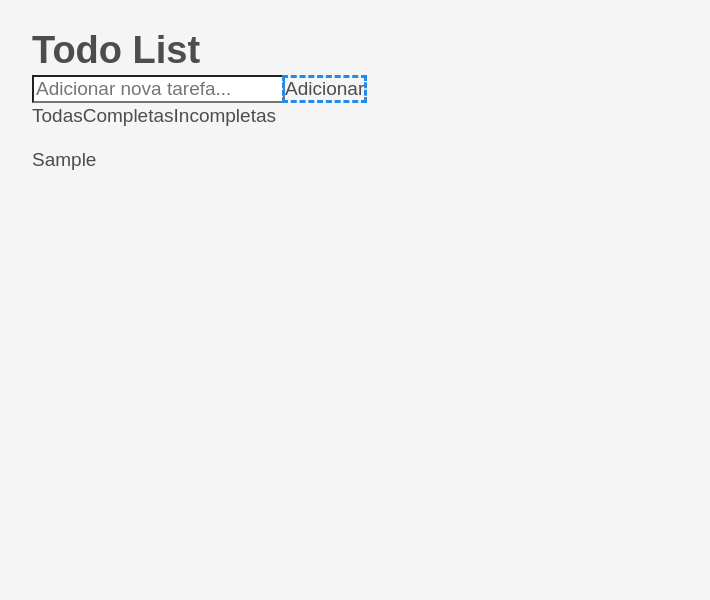
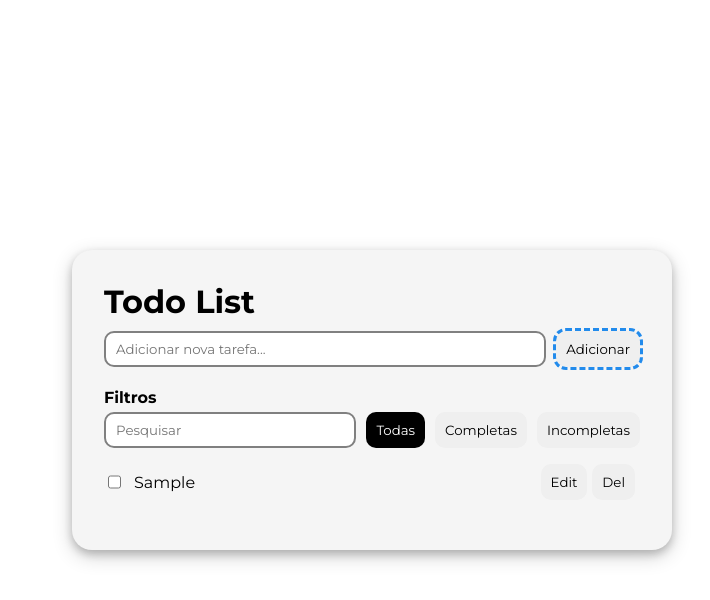
Before and after one commit to rcsilva211/todo-react, a React (Create React App) app: page / in a window 1280 px wide. Both pictures are taken after typing "Sample" into the empty fields and a click on the button "Adicionar". Shown: the top 600 px of the page, without its empty margins (268-978 px from the left). Built offline with nearby package versions, Linux system fonts and the light colour scheme.

Commit message:
faet(dev): Improvements

```diff
--- a/src/App.css
+++ b/src/App.css
@@ -1,38 +1,23 @@
-.App {
-  text-align: center;
+.container {
+  background-color: #f5f5f5;
+  border-radius: 20px;
+  box-shadow: 0 4px 8px 0 rgba(0, 0, 0, 0.2), 0 6px 20px 0 rgba(0, 0, 0, 0.19);
+  min-width: 600px;
+  min-height: 300px;
+  padding: 2rem;
+  overflow-y: hidden;
+  max-height: 500px;
 }
 
-.App-logo {
-  height: 40vmin;
-  pointer-events: none;
+h1 {
+  margin-top: 0px;
+  margin-bottom: 10px;
 }
 
-@media (prefers-reduced-motion: no-preference) {
-  .App-logo {
-    animation: App-logo-spin infinite 20s linear;
-  }
+button {
+  cursor: pointer;
 }
 
-.App-header {
-  background-color: #282c34;
-  min-height: 100vh;
-  display: flex;
-  flex-direction: column;
-  align-items: center;
-  justify-content: center;
-  font-size: calc(10px + 2vmin);
-  color: white;
+* {
+  user-select: none;
 }
-
-.App-link {
-  color: #61dafb;
-}
-
-@keyframes App-logo-spin {
-  from {
-    transform: rotate(0deg);
-  }
-  to {
-    transform: rotate(360deg);
-  }
-}
--- a/src/App.js
+++ b/src/App.js
@@ -1,8 +1,9 @@
 // App.js
 import React, { useState, useEffect } from 'react';
-import TodoForm from './TodoForm';
-import TodoListFilter from './TodoListFilter';
-import Todo from './Todo';
+import TodoForm from './components/TodoForm/TodoForm';
+import TodoListFilter from './components/TodoListFilter/TodoListFilter';
+import Todo from './components/Todo/Todo';
+import './App.css';
 
 const App = () => {
   const [todos, setTodos] = useState(() => {
@@ -11,6 +12,8 @@ const App = () => {
   });
 
   const [filter, setFilter] = useState('all');
+  const [searchTerm, setSearchTerm] = useState('');
+  const [isEditing, setIsEditing] = useState(null);
 
   useEffect(() => {
     localStorage.setItem('todos', JSON.stringify(todos));
@@ -21,26 +24,52 @@ const App = () => {
     setTodos([...todos, newTodo]);
   };
 
+  const editTodo = (id, text) => {
+    if (text !== undefined) {
+      setTodos(todos.map((todo) => (todo.id === id ? { ...todo, text } : todo)));
+      setIsEditing(null);
+    } else {
+      setIsEditing(id);
+    }
+  };
+
+  const deleteTodo = (id) => {
+    setTodos(todos.filter((todo) => todo.id !== id));
+  };
+
   const toggleTodo = (id) => {
     setTodos(todos.map((todo) => (todo.id === id ? { ...todo, completed: !todo.completed } : todo)));
   };
 
   const filteredTodos = todos.filter((todo) => {
-    if (filter === 'completed') return todo.completed;
-    if (filter === 'incomplete') return !todo.completed;
-    return true;
+    const matchesFilter =
+      (filter === 'completed' && todo.completed) || (filter === 'incomplete' && !todo.completed) || filter === 'all';
+
+    // Filter based on search term
+    const matchesSearch = todo.text.toLowerCase().includes(searchTerm.toLowerCase());
+
+    return matchesFilter && matchesSearch;
   });
 
   return (
-    <div>
+    <div className="container">
       <h1>Todo List</h1>
       <TodoForm addTodo={addTodo} />
-      <TodoListFilter filter={filter} setFilter={setFilter} />
-      <ul>
-        {filteredTodos.map((todo) => (
-          <Todo key={todo.id} todo={todo} toggleTodo={toggleTodo} />
-        ))}
-      </ul>
+      <TodoListFilter filter={filter} setFilter={setFilter} setSearchTerm={setSearchTerm} />
+      <div style={{ overflowY: 'auto', maxHeight: '250px' }}>
+        <ul>
+          {filteredTodos.map((todo) => (
+            <Todo
+              key={todo.id}
+              todo={todo}
+              toggleTodo={toggleTodo}
+              isEditing={isEditing === todo.id}
+              deleteTodo={deleteTodo}
+              editTodo={editTodo}
+            />
+          ))}
+        </ul>
+      </div>
     </div>
   );
 };
--- a/src/Todo.js
+++ /dev/null
@@ -1,17 +0,0 @@
-import React from 'react';
-
-function Todo({ todo, toggleTodo }) {
-  return (
-    <li
-      onClick={() => toggleTodo(todo.id)}
-      style={{
-        textDecoration: todo.completed ? 'line-through' : 'none',
-        cursor: 'pointer',
-      }}
-    >
-      {todo.text}
-    </li>
-  );
-}
-
-export default Todo;
--- a/src/TodoListFilter.js
+++ /dev/null
@@ -1,19 +0,0 @@
-import React from 'react';
-
-function TodoListFilter({ filter, setFilter }) {
-  return (
-    <div>
-      <button onClick={() => setFilter('all')} className={filter === 'all' ? 'active' : ''}>
-        Todas
-      </button>
-      <button onClick={() => setFilter('completed')} className={filter === 'completed' ? 'active' : ''}>
-        Completas
-      </button>
-      <button onClick={() => setFilter('incomplete')} className={filter === 'incomplete' ? 'active' : ''}>
-        Incompletas
-      </button>
-    </div>
-  );
-}
-
-export default TodoListFilter;
--- /dev/null
+++ b/src/components/Todo/Todo.css
@@ -0,0 +1,36 @@
+li {
+  list-style-type: none;
+  display: flex;
+  gap: 10px;
+  margin-top: 10px;
+  margin-bottom: 10px;
+}
+
+ul {
+  padding: 0;
+}
+
+input[type='checkbox'] + li {
+  cursor: pointer;
+}
+
+.buttons {
+  display: flex;
+  justify-content: space-between;
+  margin-left: auto;
+  margin-right: 5px;
+}
+
+.buttons button {
+  text-decoration: none !important;
+}
+
+.edit {
+  margin-right: 5px;
+}
+
+span {
+  display: flex;
+  align-items: center;
+  justify-content: center;
+}
--- /dev/null
+++ b/src/components/Todo/Todo.js
@@ -0,0 +1,43 @@
+// Todo.js
+import React, { useState } from 'react';
+import './Todo.css';
+
+function Todo({ todo, toggleTodo, editTodo, deleteTodo, isEditing }) {
+  const [editText, setEditText] = useState(todo.text);
+
+  const handleSave = () => {
+    editTodo(todo.id, editText);
+  };
+
+  return (
+    <li>
+      <input type="checkbox" onClick={() => toggleTodo(todo.id)} checked={todo.completed} readOnly />
+      {isEditing ? (
+        <>
+          <input type="text" value={editText} onChange={(e) => setEditText(e.target.value)} autoFocus />
+          <button onClick={handleSave}>Save</button>
+        </>
+      ) : (
+        <span
+          style={{
+            textDecoration: todo.completed ? 'line-through' : 'none',
+          }}
+        >
+          {todo.text}
+        </span>
+      )}
+      <div className="buttons">
+        {!isEditing && (
+          <button className="edit" onClick={() => editTodo(todo.id)}>
+            Edit
+          </button>
+        )}
+        <button className="delete" onClick={() => deleteTodo(todo.id)}>
+          Del
+        </button>
+      </div>
+    </li>
+  );
+}
+
+export default Todo;
--- /dev/null
+++ b/src/components/TodoForm/TodoForm.css
@@ -0,0 +1,13 @@
+.todo-input {
+  width: 100%;
+  padding-left: 10px;
+  border-radius: 10px;
+  border: 2px solid #808080;
+}
+
+form {
+  display: flex;
+  justify-content: space-between;
+  gap: 10px;
+  margin-bottom: 10px;
+}
--- a/src/TodoForm.js
+++ b/src/components/TodoForm/TodoForm.js
@@ -1,4 +1,5 @@
 import React, { useState } from 'react';
+import './TodoForm.css';
 
 function TodoForm({ addTodo }) {
   const [input, setInput] = useState('');
@@ -14,6 +15,7 @@ function TodoForm({ addTodo }) {
   return (
     <form onSubmit={handleSubmit}>
       <input
+        className="todo-input"
         type="text"
         placeholder="Adicionar nova tarefa..."
         value={input}
--- /dev/null
+++ b/src/components/TodoListFilter/TodoListFilter.css
@@ -0,0 +1,22 @@
+.active {
+  background-color: black;
+  color: white;
+  border: none;
+}
+
+button {
+  border: none;
+  border-radius: 10px;
+  padding: 10px;
+}
+
+.search {
+  width: 100%;
+  padding-left: 10px;
+  border-radius: 10px;
+  border: 2px solid #808080;
+}
+
+h4 {
+  margin-bottom: 5px;
+}
--- /dev/null
+++ b/src/components/TodoListFilter/TodoListFilter.js
@@ -0,0 +1,25 @@
+// TodoListFilter.js
+import React from 'react';
+import './TodoListFilter.css';
+
+function TodoListFilter({ filter, setFilter, setSearchTerm }) {
+  return (
+    <div>
+      <h4>Filtros</h4>
+      <div style={{ display: 'flex', gap: '10px' }}>
+        <input type="text" placeholder="Pesquisar" className="search" onChange={(e) => setSearchTerm(e.target.value)} />
+        <button onClick={() => setFilter('all')} className={filter === 'all' ? 'active' : ''}>
+          Todas
+        </button>
+        <button onClick={() => setFilter('completed')} className={filter === 'completed' ? 'active' : ''}>
+          Completas
+        </button>
+        <button onClick={() => setFilter('incomplete')} className={filter === 'incomplete' ? 'active' : ''}>
+          Incompletas
+        </button>
+      </div>
+    </div>
+  );
+}
+
+export default TodoListFilter;
--- a/src/index.css
+++ b/src/index.css
@@ -1,292 +1,26 @@
+@import url('https://fonts.googleapis.com/css2?family=Montserrat:ital,wght@0,100..900;1,100..900&display=swap');
+
 /* RESETS */
 *,
 *::before,
 *::after {
   box-sizing: border-box;
+  font-family: 'Montserrat', sans-serif;
 }
 *:focus {
   outline: 3px dashed #228bec;
   outline-offset: 0;
 }
-html {
-  font: 62.5% / 1.15 sans-serif;
-}
-h1,
-h2 {
-  margin-bottom: 0;
-}
-ul {
-  list-style: none;
+html,
+body {
+  width: 100%;
+  height: 100%;
   padding: 0;
-}
-button {
-  border: none;
-  margin: 0;
-  padding: 0;
-  width: auto;
-  overflow: visible;
-  background: transparent;
-  color: inherit;
-  font: inherit;
-  line-height: normal;
-  -webkit-font-smoothing: inherit;
-  -moz-osx-font-smoothing: inherit;
-  -webkit-appearance: none;
-}
-button::-moz-focus-inner {
-  border: 0;
-}
-button,
-input,
-optgroup,
-select,
-textarea {
-  font-family: inherit;
-  font-size: 100%;
-  line-height: 1.15;
   margin: 0;
 }
-button,
-input {
-  overflow: visible;
+
+body {
+  display: flex;
+  align-items: center;
+  justify-content: center;
 }
-input[type='text'] {
-  border-radius: 0;
-}
-body {
-  width: 100%;
-  max-width: 68rem;
-  margin: 0 auto;
-  font: 1.6rem/1.25 Arial, sans-serif;
-  background-color: #f5f5f5;
-  color: #4d4d4d;
-}
-@media screen and (min-width: 620px) {
-  body {
-    font-size: 1.9rem;
-    line-height: 1.31579;
-  }
-}
-/*END RESETS*/
-/* GLOBAL STYLES */
-.form-group > input[type='text'] {
-  display: inline-block;
-  margin-top: 0.4rem;
-}
-.btn {
-  padding: 0.8rem 1rem 0.7rem;
-  border: 0.2rem solid #4d4d4d;
-  cursor: pointer;
-  text-transform: capitalize;
-}
-.btn.toggle-btn {
-  border-width: 1px;
-  border-color: #d3d3d3;
-}
-.btn.toggle-btn[aria-pressed='true'] {
-  text-decoration: underline;
-  border-color: #4d4d4d;
-}
-.btn__danger {
-  color: #fff;
-  background-color: #ca3c3c;
-  border-color: #bd2130;
-}
-.btn__filter {
-  border-color: lightgrey;
-}
-.btn__primary {
-  color: #fff;
-  background-color: #000;
-}
-.btn-group {
-  display: flex;
-  justify-content: space-between;
-}
-.btn-group > * {
-  flex: 1 1 49%;
-}
-.btn-group > * + * {
-  margin-left: 0.8rem;
-}
-.label-wrapper {
-  margin: 0;
-  flex: 0 0 100%;
-  text-align: center;
-}
-.visually-hidden {
-  position: absolute !important;
-  height: 1px;
-  width: 1px;
-  overflow: hidden;
-  clip: rect(1px 1px 1px 1px);
-  clip: rect(1px, 1px, 1px, 1px);
-  white-space: nowrap;
-}
-[class*='stack'] > * {
-  margin-top: 0;
-  margin-bottom: 0;
-}
-.stack-small > * + * {
-  margin-top: 1.25rem;
-}
-.stack-large > * + * {
-  margin-top: 2.5rem;
-}
-@media screen and (min-width: 550px) {
-  .stack-small > * + * {
-    margin-top: 1.4rem;
-  }
-  .stack-large > * + * {
-    margin-top: 2.8rem;
-  }
-}
-.stack-exception {
-  margin-top: 1.2rem;
-}
-/* END GLOBAL STYLES */
-.todoapp {
-  background: #fff;
-  margin: 2rem 0 4rem 0;
-  padding: 1rem;
-  position: relative;
-  box-shadow: 0 2px 4px 0 rgba(0, 0, 0, 0.2), 0 2.5rem 5rem 0 rgba(0, 0, 0, 0.1);
-}
-@media screen and (min-width: 550px) {
-  .todoapp {
-    padding: 4rem;
-  }
-}
-.todoapp > * {
-  max-width: 50rem;
-  margin-left: auto;
-  margin-right: auto;
-}
-.todoapp > form {
-  max-width: 100%;
-}
-.todoapp > h1 {
-  display: block;
-  max-width: 100%;
-  text-align: center;
-  margin: 0;
-  margin-bottom: 1rem;
-}
-.label__lg {
-  line-height: 1.01567;
-  font-weight: 300;
-  padding: 0.8rem;
-  margin-bottom: 1rem;
-  text-align: center;
-}
-.input__lg {
-  padding: 2rem;
-  border: 2px solid #000;
-}
-.input__lg:focus {
-  border-color: #4d4d4d;
-  box-shadow: inset 0 0 0 2px;
-}
-[class*='__lg'] {
-  display: inline-block;
-  width: 100%;
-  font-size: 1.9rem;
-}
-[class*='__lg']:not(:last-child) {
-  margin-bottom: 1rem;
-}
-@media screen and (min-width: 620px) {
-  [class*='__lg'] {
-    font-size: 2.4rem;
-  }
-}
-.filters {
-  width: 100%;
-  margin: unset auto;
-}
-/* Todo item styles */
-.todo {
-  display: flex;
-  flex-direction: row;
-  flex-wrap: wrap;
-}
-.todo > * {
-  flex: 0 0 100%;
-}
-.todo-text {
-  width: 100%;
-  min-height: 4.4rem;
-  padding: 0.4rem 0.8rem;
-  border: 2px solid #565656;
-}
-.todo-text:focus {
-  box-shadow: inset 0 0 0 2px;
-}
-/* CHECKBOX STYLES */
-.c-cb {
-  box-sizing: border-box;
-  font-family: Arial, sans-serif;
-  -webkit-font-smoothing: antialiased;
-  font-weight: 400;
-  font-size: 1.6rem;
-  line-height: 1.25;
-  display: block;
-  position: relative;
-  min-height: 44px;
-  padding-left: 40px;
-  clear: left;
-}
-.c-cb > label::before,
-.c-cb > input[type='checkbox'] {
-  box-sizing: border-box;
-  top: -2px;
-  left: -2px;
-  width: 44px;
-  height: 44px;
-}
-.c-cb > input[type='checkbox'] {
-  -webkit-font-smoothing: antialiased;
-  cursor: pointer;
-  position: absolute;
-  z-index: 1;
-  margin: 0;
-  opacity: 0;
-}
-.c-cb > label {
-  font-size: inherit;
-  font-family: inherit;
-  line-height: inherit;
-  display: inline-block;
-  margin-bottom: 0;
-  padding: 8px 15px 5px;
-  cursor: pointer;
-  touch-action: manipulation;
-}
-.c-cb > label::before {
-  content: '';
-  position: absolute;
-  border: 2px solid currentColor;
-  background: transparent;
-}
-.c-cb > input[type='checkbox']:focus + label::before {
-  border-width: 4px;
-  outline: 3px dashed #228bec;
-}
-.c-cb > label::after {
-  box-sizing: content-box;
-  content: '';
-  position: absolute;
-  top: 11px;
-  left: 9px;
-  width: 18px;
-  height: 7px;
-  transform: rotate(-45deg);
-  border: solid;
-  border-width: 0 0 5px 5px;
-  border-top-color: transparent;
-  opacity: 0;
-  background: transparent;
-}
-.c-cb > input[type='checkbox']:checked + label::after {
-  opacity: 1;
-}
```
Also changed, not shown: 1 other file (tests, documents, lock files or other folders).
